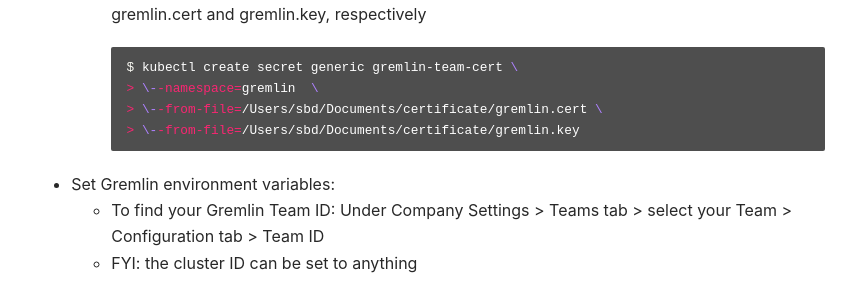
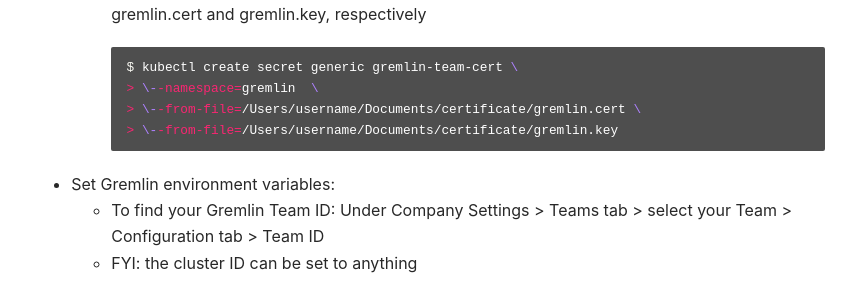
Before and after one commit to aradwyr/aradwyr.github.io, a Jekyll site: the page built from _posts/2019-12-11-notes-on-eks-gremlin.md, in a window 1280 px wide and 900 px high, scrolled down 4132 px. Shown: the part 158-451 px from the top of the window, without its empty margins (212-1068 px from the left). Built offline with Jekyll 4.4.1, drawn with Linux system fonts in a browser that asks for light colours; our own code applies the rules of GitHub Pages for plain Markdown files; part of the change alters nothing that is shown; some of the changed text lies outside the part shown.

Commit message:
Updates: all links

````diff
--- a/_config.yml
+++ b/_config.yml
@@ -11,16 +11,16 @@ dark_footer: false            # keep the footer dark
 style: minimal             # use a simpler style inspired by the minima theme
 
 navigation:                  # site navigation in the header
-#  - Twitter: "https://twitter.com/sdwyer__"
-#  - Github: "https://github.com/sbd/sbd.github.io"
-#  - LinkedIn: "https://www.linkedin.com/in/sbd/"
+#  - Twitter: "https://"
+#  - Github: "https://"
+#  - LinkedIn: "https://"
 
 icons:                      # icons in the header, see https://fontawesome.com/icons
-  github: "https://github.com/sbd"
-  stack-overflow: "https://stackoverflow.com/cv/sbd"
-  twitter: "https://twitter.com/sdwyer__"
-  linkedin: "https://www.linkedin.com/in/sbd/"
-  medium: "https://medium.com/@sdwyer__"
+  github: "https://github.com/aradwyr"
+  stack-overflow: "https://stackoverflow.com/cv/aradwyr"
+  twitter: "https://twitter.com/aradwyr"
+  linkedin: "https://www.linkedin.com/in/aradwyr"
+  medium: "https://medium.com/@aradwyr"
 #  envelope: "mailto:AAAAAA@users.noreply.github.com"
 #  rss: "/contrast/feed.xml"
 
--- a/_posts/2019-12-11-notes-on-eks-gremlin.md
+++ b/_posts/2019-12-11-notes-on-eks-gremlin.md
@@ -3,7 +3,7 @@ title: "Notes on: Amazon EKS, Microservices Demo Shop App, and Gremlin"
 ---
 ![Kubernetes](/assets/k8s.jpg)
 
-The following information comes directly from this [tutorial](https://www.gremlin.com/community/tutorials/how-to-install-and-use-gremlin-with-eks/). The purpose of this post is largely an effort to rewrite/clarify. If there are any issues, please report it on [Github](https://github.com/sbd/sbd.github.io/issues).
+The following information comes directly from this [tutorial](https://www.gremlin.com/community/tutorials/how-to-install-and-use-gremlin-with-eks/). The purpose of this post is largely an effort to rewrite/clarify. If there are any issues, please report it on [Github](https://github.com/aradwyr/aradwyr.github.io/issues).
 
 This tutorial will go through the following:
 
@@ -81,7 +81,7 @@ $ sudo aws2 eks --region us-west-2  update-kubeconfig --name ferocious-outfit-AA
 ```bash
 $ kubectl get nodes
 ```
-+ **Note:** For AWS CLI v2 users, if you come across the [error](https://github.com/aws/aws-cli/issues/4675) below, you'll need to change `command: aws` to `command: aws2` in the config file (e.g. `/Users/sbd/.kube/config`).
++ **Note:** For AWS CLI v2 users, if you come across the [error](https://github.com/aws/aws-cli/issues/4675) below, you'll need to change `command: aws` to `command: aws2` in the config file (e.g. `/Users/username/.kube/config`).
 ```
 Unable to connect to the server: getting credentials: exec: exec: "aws": executable file not found in $PATH
 ```
@@ -172,8 +172,8 @@ aaaaaa-aaaaaaaaaaa.us-west-2.elb.amazonaws.com
 ```bash
 $ kubectl create secret generic gremlin-team-cert \
 > \--namespace=gremlin  \
-> \--from-file=/Users/sbd/Documents/certificate/gremlin.cert \
-> \--from-file=/Users/sbd/Documents/certificate/gremlin.key
+> \--from-file=/Users/username/Documents/certificate/gremlin.cert \
+> \--from-file=/Users/username/Documents/certificate/gremlin.key
 ```
 - Set Gremlin environment variables:
     - To find your Gremlin Team ID: Under Company Settings > Teams tab > select your Team > Configuration tab > Team ID
@@ -207,7 +207,7 @@ $ export GREMLIN_CLUSTER_ID="replace-text"
         - Select **Unleash Gremlin**
 - Refresh `http://{CUSTOM_URL}.us-west-2.elb.amazonaws.com/` in your browser and you should see 500 Internal Server Error.
 
-![500 Error](https://raw.githubusercontent.com/sbd/sbd.github.io/master/assets/gremlin-shutdown-attack.jpg)
+![500 Error](https://raw.githubusercontent.com/aradwyr/aradwyr.github.io/master/assets/gremlin-shutdown-attack.jpg)
 
 ### Kubernetes Logs
 While the server is running, head back to:
@@ -236,7 +236,7 @@ $ eksctl delete cluster --name ferocious-outfit-AAAA
 ```
 
 ### Troubleshooting
-If you encounter any issues, please report it on [Github](https://github.com/sbd/sbd.github.io/issues).
+If you encounter any issues, please report it on [Github](https://github.com/aradwyr/aradwyr.github.io/issues).
 ```bash
 $ aws2 sts get-caller-identity
 $ aws-iam-authenticator token -i environment_name.region.environment_type
````
